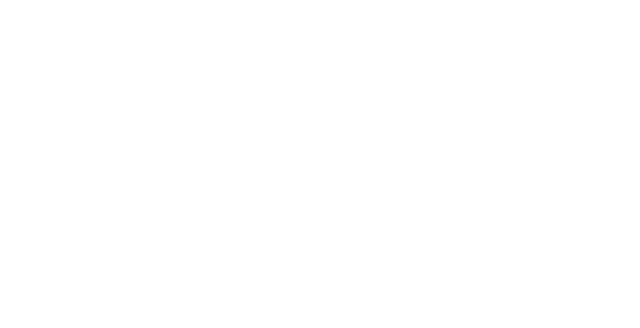
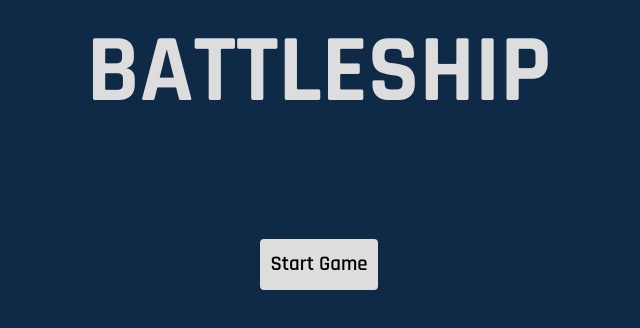
Before and after one commit to jetfuzz/battleship, a website built with webpack: page src/template.html in a window 1280 px wide. Shown: the whole page, without its empty margins (321-961 px from the left). Built offline with nearby package versions, Linux system fonts and the light colour scheme.

Commit message:
Add basic UI styling and start screen

```diff
--- /dev/null
+++ b/src/dom.js
@@ -0,0 +1,40 @@
+export {
+    renderStartScreen,
+    renderPlacementScreen
+}
+
+function clearDisplay() {
+    let startScreenDiv = document.getElementById('start-screen');
+    let PlacementScreenDiv = document.getElementById('placement-screen');
+    let GameScreenDiv = document.getElementById('game-screen');
+    let EndScreenDiv = document.getElementById('end-screen');
+    startScreenDiv.innerHTML = '';
+    PlacementScreenDiv.innerHTML = '';
+    GameScreenDiv.innerHTML = '';
+    EndScreenDiv.innerHTML = '';
+}
+
+function renderStartScreen() {
+    clearDisplay()
+    let startScreenDiv = document.getElementById('start-screen');
+    startScreenDiv.innerHTML = `
+        <h1>BATTLESHIP</h1>
+        <button id="start-game-btn">Start Game</button>
+    `
+}
+
+function renderPlacementScreen() {
+    clearDisplay()
+}
+
+function renderGameScreen() {
+
+}
+
+function renderEndScreen() {
+
+}
+
+function renderBoard() {
+
+}
--- a/src/index.js
+++ b/src/index.js
@@ -1,5 +1,13 @@
 import Player from "./player";
 import "./style.css";
+import * as dom from './dom'
 
-const player1 = new Player('human');
-const computer = new Player('computer');
+window.addEventListener("load", () => {
+  dom.renderStartScreen();
+});
+
+document.body.addEventListener('click', (e) => {
+    if (e.target.closest('#start-game-btn')) {
+        dom.renderPlacementScreen();
+    }
+})
--- a/src/style.css
+++ b/src/style.css
@@ -1,3 +1,5 @@
+@import url('https://fonts.googleapis.com/css2?family=Rajdhani:wght@300;400;500;600;700&display=swap');
+
 /*
   Josh's Custom CSS Reset
   https://www.joshwcomeau.com/css/custom-css-reset/
@@ -45,3 +47,34 @@
 #root, #__next {
   isolation: isolate;
 }
+
+body {
+  font-family: 'Rajdhani', system-ui, -apple-system, BlinkMacSystemFont, 'Segoe UI', Roboto, Oxygen, Ubuntu, Cantarell, 'Open Sans', 'Helvetica Neue', sans-serif;
+  background-color: #0e2a47;
+  color: rgb(221, 221, 221);
+  display: flex;
+  justify-content: center;
+  font-weight: 600;
+}
+
+#start-screen  {
+  text-align: center;
+}
+
+h1 {
+  font-size: 6rem;
+  font-weight: 800;
+}
+
+button {
+  background-color: rgb(221, 221, 221);
+  border: none;
+  padding: 10px;
+  border-radius: 4px;
+  cursor: pointer;
+}
+
+#start-game-btn {
+  margin-top: 95px;
+  font-size: 1.3rem;
+}
--- a/src/template.html
+++ b/src/template.html
@@ -3,9 +3,12 @@
 <head>
     <meta charset="UTF-8">
     <meta name="viewport" content="width=device-width, initial-scale=1.0">
-    <title>Document</title>
+    <title>Battleship</title>
 </head>
 <body>
-
+    <div id="start-screen"></div>
+    <div id="placement-screen"></div>
+    <div id="game-screen"></div>
+    <div id="end-screen"></div>
 </body>
 </html>
```
